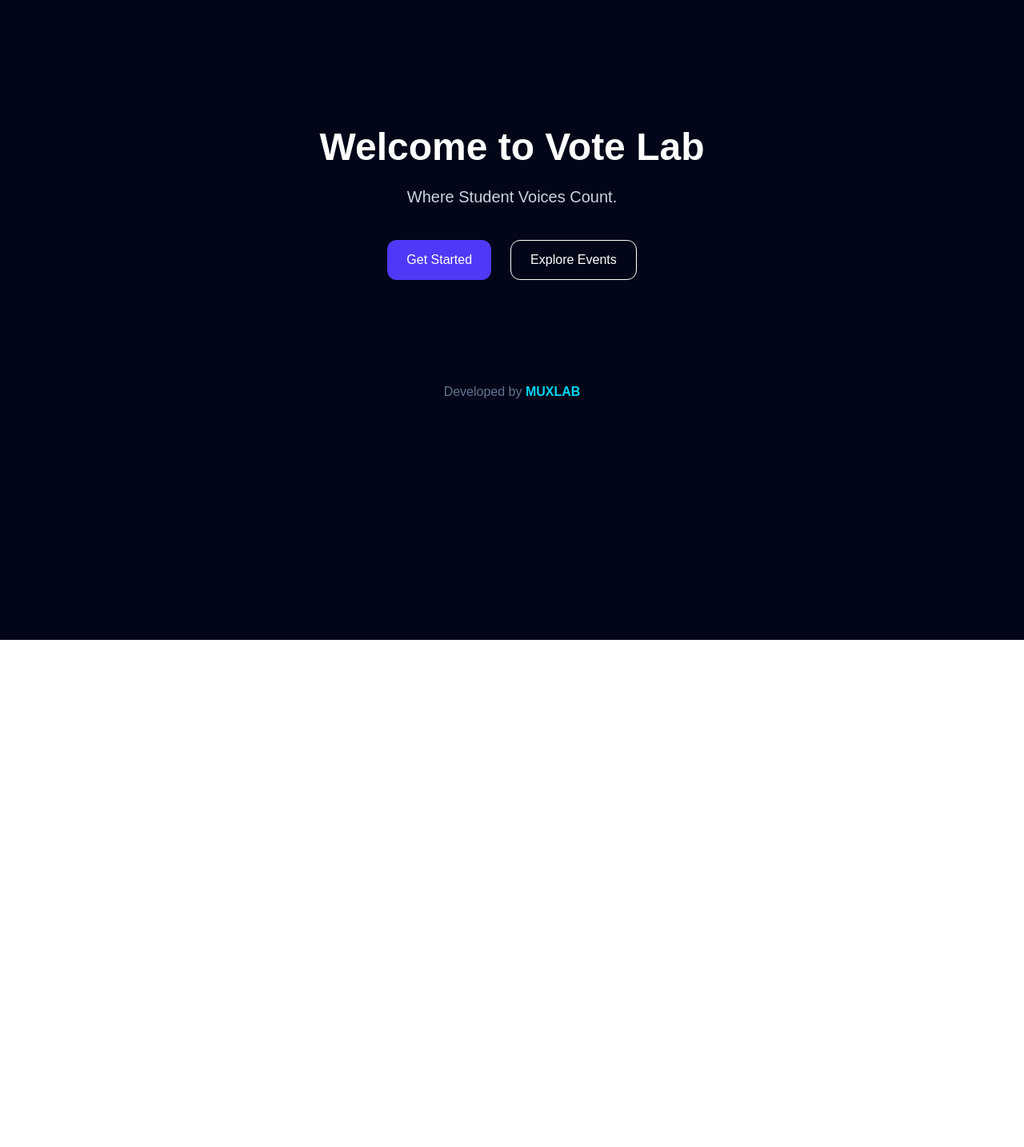
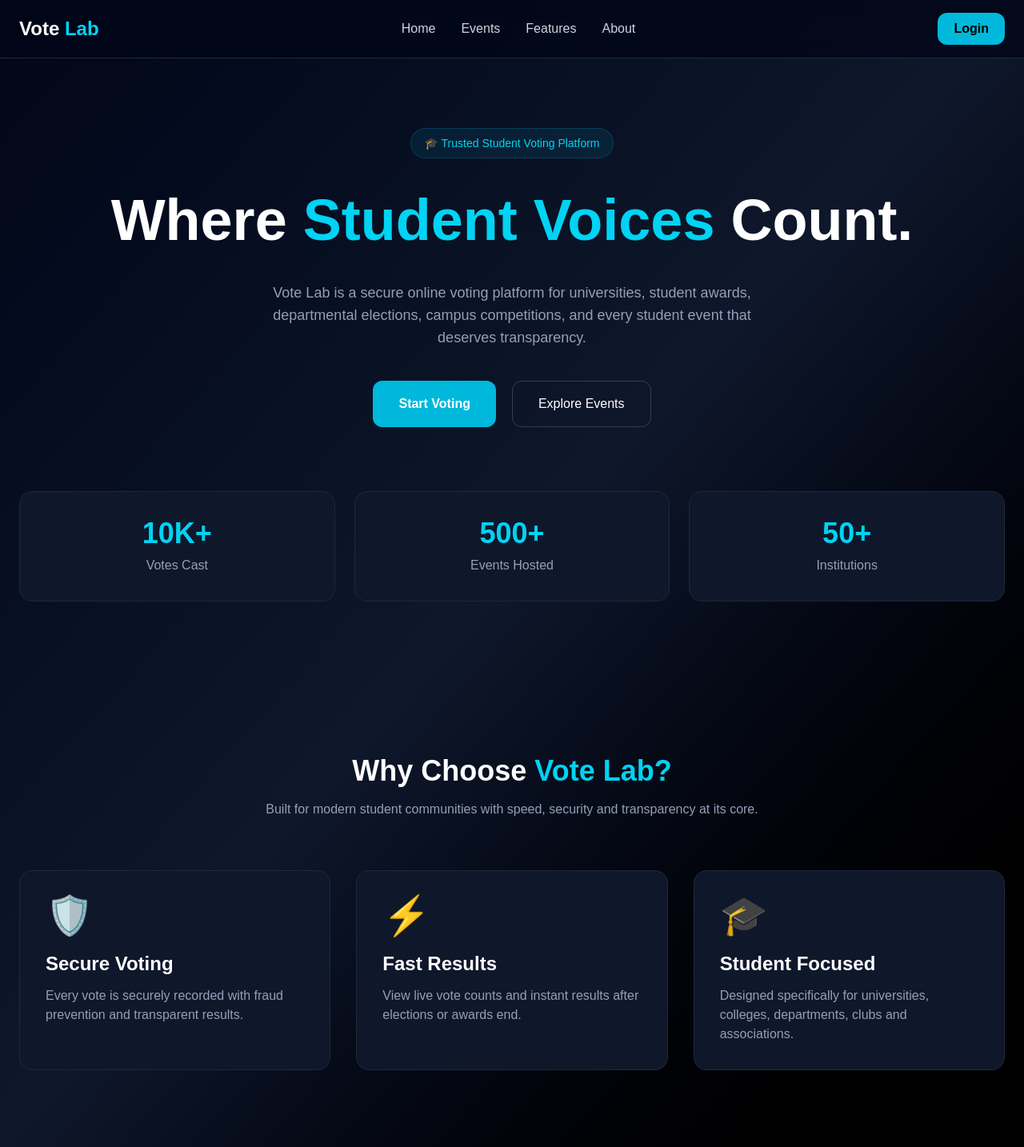
Before and after one commit to phymuxlab/Vote-lab, a Next.js app: page / in a window 1280 px wide. Shown: the whole page at 80% size. Before the commit the page ends 800 px from the top, so only its background shows below. Built offline with nearby package versions, Linux system fonts and the light colour scheme.

Commit message:
Build homepage sections and feature cards

```diff
--- a/app/page.tsx
+++ b/app/page.tsx
@@ -1,27 +1,18 @@
+import Navbar from "@/components/layout/Navbar";
+import Hero from "@/components/sections/Hero";
+import Stats from "@/components/sections/Stats";
+import Features from "@/components/sections/Features";
+
 export default function Home() {
   return (
-    <main className="min-h-screen bg-slate-950 text-white">
-      <h1 className="text-5xl font-bold text-center pt-40">
-        Welcome to Vote Lab
-      </h1>
+    <main className="min-h-screen bg-gradient-to-br from-slate-950 via-slate-900 to-black text-white">
+      <Navbar />
+      <Hero />
+      <Stats />
+      <Features />
 
-      <p className="text-center mt-6 text-xl text-slate-300">
-        Where Student Voices Count.
-      </p>
 
-      <div className="flex justify-center gap-6 mt-10">
-        <button className="bg-indigo-600 px-6 py-3 rounded-xl hover:bg-indigo-700 transition">
-          Get Started
-        </button>
 
-        <button className="border border-white px-6 py-3 rounded-xl hover:bg-white hover:text-black transition">
-          Explore Events
-        </button>
-      </div>
-
-      <p className="text-center mt-32 text-slate-500">
-        Developed by <span className="font-semibold text-cyan-400">MUXLAB</span>
-      </p>
     </main>
   );
 }
--- /dev/null
+++ b/components/layout/Navbar.tsx
@@ -0,0 +1,24 @@
+export default function Navbar() {
+  return (
+    <header className="fixed top-0 left-0 w-full bg-slate-950/80 backdrop-blur-md border-b border-slate-800 z-50">
+      <nav className="max-w-7xl mx-auto flex items-center justify-between px-6 py-4">
+        <div>
+          <h1 className="text-2xl font-bold text-white">
+            Vote <span className="text-cyan-400">Lab</span>
+          </h1>
+        </div>
+
+        <ul className="hidden md:flex gap-8 text-slate-300">
+          <li className="hover:text-cyan-400 cursor-pointer">Home</li>
+          <li className="hover:text-cyan-400 cursor-pointer">Events</li>
+          <li className="hover:text-cyan-400 cursor-pointer">Features</li>
+          <li className="hover:text-cyan-400 cursor-pointer">About</li>
+        </ul>
+
+        <button className="bg-cyan-500 hover:bg-cyan-600 text-black px-5 py-2 rounded-xl font-semibold transition">
+          Login
+        </button>
+      </nav>
+    </header>
+  );
+}
--- /dev/null
+++ b/components/sections/Features.tsx
@@ -0,0 +1,56 @@
+export default function Features() {
+  const features = [
+    {
+      title: "Secure Voting",
+      description:
+        "Every vote is securely recorded with fraud prevention and transparent results.",
+      icon: "🛡️",
+    },
+    {
+      title: "Fast Results",
+      description:
+        "View live vote counts and instant results after elections or awards end.",
+      icon: "⚡",
+    },
+    {
+      title: "Student Focused",
+      description:
+        "Designed specifically for universities, colleges, departments, clubs and associations.",
+      icon: "🎓",
+    },
+  ];
+
+  return (
+    <section className="max-w-7xl mx-auto px-6 py-24">
+      <div className="text-center mb-16">
+        <h2 className="text-4xl font-bold">
+          Why Choose <span className="text-cyan-400">Vote Lab?</span>
+        </h2>
+
+        <p className="text-slate-400 mt-4 max-w-2xl mx-auto">
+          Built for modern student communities with speed, security and
+          transparency at its core.
+        </p>
+      </div>
+
+      <div className="grid md:grid-cols-3 gap-8">
+        {features.map((feature) => (
+          <div
+            key={feature.title}
+            className="rounded-2xl border border-slate-800 bg-slate-900 p-8 hover:border-cyan-500 transition duration-300"
+          >
+            <div className="text-5xl mb-5">{feature.icon}</div>
+
+            <h3 className="text-2xl font-semibold mb-3">
+              {feature.title}
+            </h3>
+
+            <p className="text-slate-400">
+              {feature.description}
+            </p>
+          </div>
+        ))}
+      </div>
+    </section>
+  );
+}
--- /dev/null
+++ b/components/sections/Hero.tsx
@@ -0,0 +1,37 @@
+export default function Hero() {
+  return (
+    <section className="max-w-7xl mx-auto px-6 pt-40 pb-20">
+        <div className="text-center">
+
+          <span className="inline-block px-4 py-2 rounded-full bg-cyan-500/10 border border-cyan-500/20 text-cyan-400 text-sm font-medium">
+            🎓 Trusted Student Voting Platform
+          </span>
+
+          <h1 className="mt-8 text-5xl md:text-7xl font-extrabold leading-tight">
+            Where
+            <span className="text-cyan-400"> Student Voices </span>
+            Count.
+          </h1>
+
+          <p className="mt-8 max-w-2xl mx-auto text-slate-400 text-lg">
+            Vote Lab is a secure online voting platform for universities,
+            student awards, departmental elections, campus competitions,
+            and every student event that deserves transparency.
+          </p>
+
+          <div className="mt-10 flex flex-wrap justify-center gap-5">
+
+            <button className="bg-cyan-500 hover:bg-cyan-600 px-8 py-4 rounded-xl font-semibold transition">
+              Start Voting
+            </button>
+
+            <button className="border border-slate-700 hover:border-cyan-400 px-8 py-4 rounded-xl transition">
+              Explore Events
+            </button>
+
+          </div>
+
+        </div>
+      </section>
+  );
+}
--- /dev/null
+++ b/components/sections/Stats.tsx
@@ -0,0 +1,22 @@
+export default function Stats() {
+  return (
+    <section className="max-w-7xl mx-auto px-6 pb-24">
+      <div className="grid grid-cols-1 md:grid-cols-3 gap-6">
+        <div className="bg-slate-900 border border-slate-800 rounded-2xl p-8 text-center">
+          <h2 className="text-4xl font-bold text-cyan-400">10K+</h2>
+          <p className="mt-2 text-slate-400">Votes Cast</p>
+        </div>
+
+        <div className="bg-slate-900 border border-slate-800 rounded-2xl p-8 text-center">
+          <h2 className="text-4xl font-bold text-cyan-400">500+</h2>
+          <p className="mt-2 text-slate-400">Events Hosted</p>
+        </div>
+
+        <div className="bg-slate-900 border border-slate-800 rounded-2xl p-8 text-center">
+          <h2 className="text-4xl font-bold text-cyan-400">50+</h2>
+          <p className="mt-2 text-slate-400">Institutions</p>
+        </div>
+      </div>
+    </section>
+  );
+}
```
